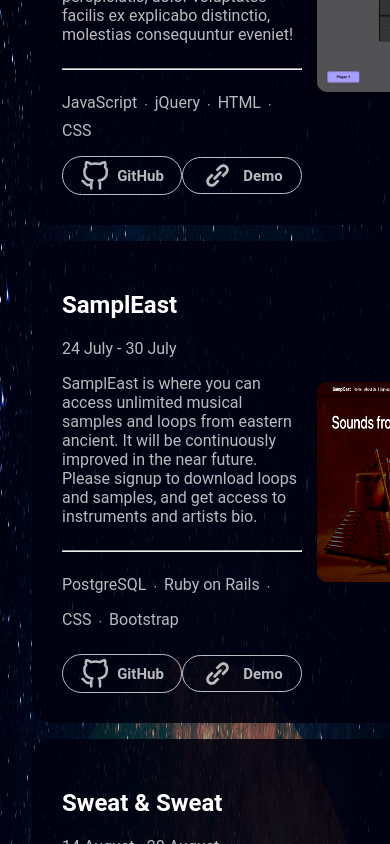
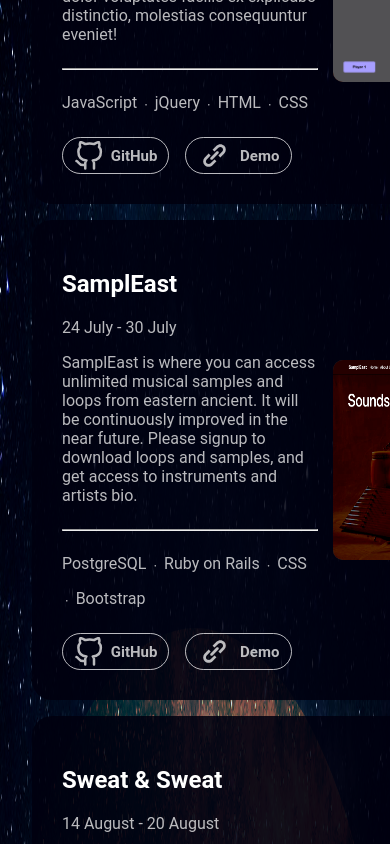
Before and after one commit to MoAbyari/portfolio, a Next.js app: page / in a window 390 px wide. Shown: the part 1300-2144 px from the top of the page. Built offline with nearby package versions, Linux system fonts and the light colour scheme.

Commit message:
updated CSS

```diff
--- a/components/Projects/style.module.css
+++ b/components/Projects/style.module.css
@@ -32,11 +32,13 @@
 
 .projectGitDemo {
     display: flex;
+    /* justify-content: space-evenly; */
 
 }
 
 .projectGit {
     display: flex;
+    margin-right: 1rem;
     align-items: center;
     justify-content: center;
     border: 0.1px solid #ffffffba;
@@ -69,8 +71,7 @@
 .projectDemo{
     display: flex;
     align-items: center;
-    justify-content: center;
-    margin: 1px auto;
+    justify-content: flex-start;
     border: 0.1px solid #ffffffba;
     border-radius: 20px;
     width: 120px;
@@ -167,5 +168,26 @@
         margin-bottom: 0rem;
     }
 
+    .projectGitDemo {
+        display: flex;
+        max-width: 90%;
+        margin: 0;
+
+
+    }
+    .projectGit {
+        margin-right: 1rem;
+    }
+
+    .projectDemo{
+        display: flex;
+        align-items: center;
+        justify-content: flex-start;
+        margin: 0;
+        border: 0.1px solid #ffffffba;
+        border-radius: 20px;
+        width: 120px;
+    }
+
 
 }
```
